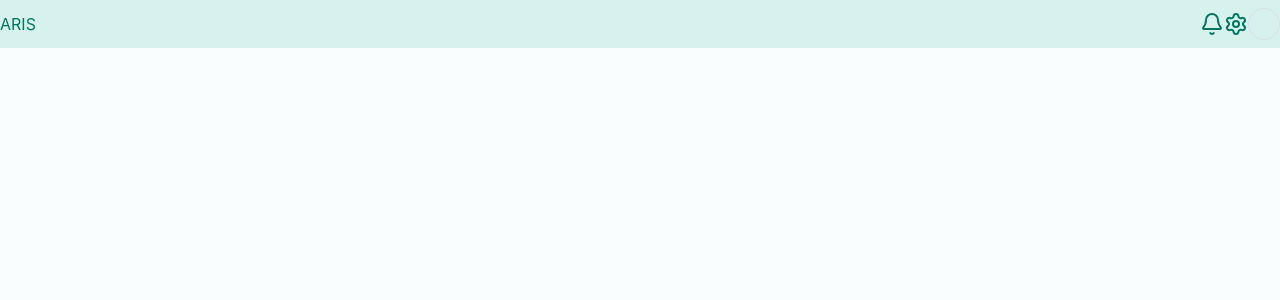
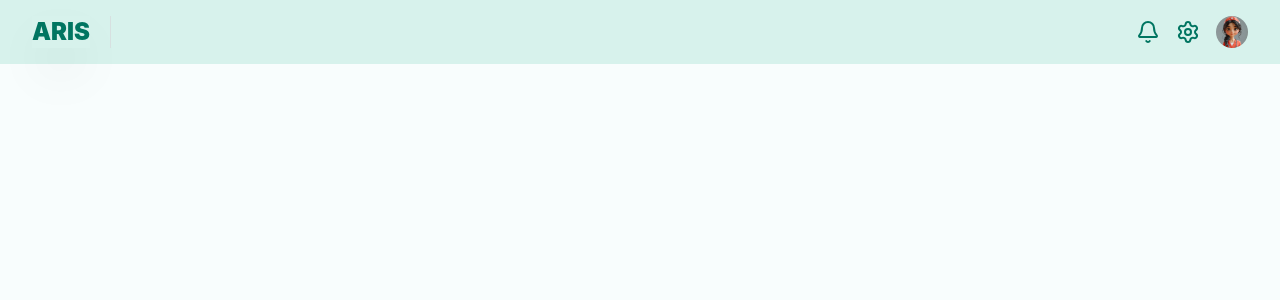
Before and after one commit to infernoWolf99/ARIS, a React (Vite) app in the folder apps/frontend/: page / in a window 1280 px wide. Shown: the top 300 px of the page. Built offline with nearby package versions, Linux system fonts and the light colour scheme.

Commit message:
header complete

```diff
--- /dev/null
+++ b/apps/frontend/src/components/custom/custom-tooltip.tsx
@@ -0,0 +1,15 @@
+// this component is an implementation for a custom tooltip with lucide react icons
+
+import type { TooltipTypes } from "@/types/tooltip.types"
+import { Tooltip, TooltipContent, TooltipTrigger } from "../ui/tooltip"
+
+const CustomTooltip: React.FC<TooltipTypes> = (props: TooltipTypes) => {
+  return (
+    <Tooltip>
+      <TooltipTrigger render={props.trigger} />
+      <TooltipContent>{props.content}</TooltipContent>
+    </Tooltip>
+  )
+}
+
+export default CustomTooltip
--- a/apps/frontend/src/components/ui/tooltip.tsx
+++ b/apps/frontend/src/components/ui/tooltip.tsx
@@ -1,5 +1,3 @@
-"use client"
-
 import { Tooltip as TooltipPrimitive } from "@base-ui/react/tooltip"
 
 import { cn } from "@/lib/utils"
--- a/apps/frontend/src/index.css
+++ b/apps/frontend/src/index.css
@@ -155,3 +155,7 @@
 .global-pad {
   @apply px-8
 }
+
+.icon-hover {
+  @apply hover:scale-110 transition-all duration-300 hover:shadow-2xl hover:cursor-pointer;
+}
--- a/apps/frontend/src/layout.tsx
+++ b/apps/frontend/src/layout.tsx
@@ -1,23 +1,43 @@
 import { Bell, Settings } from "lucide-react"
 import { Avatar } from "./components/ui/avatar"
+import { Separator } from "./components/ui/separator"
+import { AvatarImage } from "./components/ui/avatar"
+import { AvatarFallback } from "./components/ui/avatar"
+import AvatarImg from "./assets/avatar0.png"
+import CustomTooltip from "./components/custom/custom-tooltip"
 
 export function Layout() {
   return (
     <div>
-      <header className="flex h-12 w-full flex-row items-center justify-between bg-secondary text-primary">
+      <header className="global-pad flex h-16 w-full flex-row items-center justify-between bg-secondary text-primary">
         {/* left side of header  */}
-        <div className="flex flex-row">
-          <span>ARIS</span>
-          <div className="h-[95%] w-2 bg-primary"></div>
+        <div className="flex flex-row space-x-5">
+          <span className="text-2xl font-black shadow-2xl">ARIS</span>
+          {/* <div className="h-7 w-1 bg-primary"></div> */}
+          <Separator orientation="vertical" />
         </div>
         {/* right side of header  */}
-        <div className="flex flex-row place-items-center">
-          <Bell />
-          <Settings />
-          <Avatar />
+        <div className="flex flex-row place-items-center space-x-4">
+          <CustomTooltip
+            content="Notification"
+            trigger={<Bell className="icon-hover" />}
+          />
+          <CustomTooltip
+            content="Settings"
+            trigger={<Settings className="icon-hover" />}
+          />
+
+          <CustomTooltip
+            content="Profile"
+            trigger={
+              <Avatar className="cursor-pointer hover:scale-110">
+                <AvatarImage src={AvatarImg} />
+                <AvatarFallback>N</AvatarFallback>
+              </Avatar>
+            }
+          />
         </div>
       </header>
-
       <main></main>
     </div>
   )
--- a/apps/frontend/src/main.tsx
+++ b/apps/frontend/src/main.tsx
@@ -4,11 +4,14 @@ import { createRoot } from "react-dom/client"
 import "./index.css"
 import App from "./layout.tsx"
 import { ThemeProvider } from "@/components/theme-provider.tsx"
+import { TooltipProvider } from "./components/ui/tooltip.tsx"
 
 createRoot(document.getElementById("root")!).render(
   <StrictMode>
     <ThemeProvider>
-      <App />
+      <TooltipProvider>
+        <App />
+      </TooltipProvider>
     </ThemeProvider>
   </StrictMode>
 )
```
Also changed, not shown: apps/frontend/src/types/tooltip.types.ts (added, +9 -0 lines), apps/frontend/src/assets/avatar0.png (added), apps/frontend/src/assets/avatar1.avif (added).
